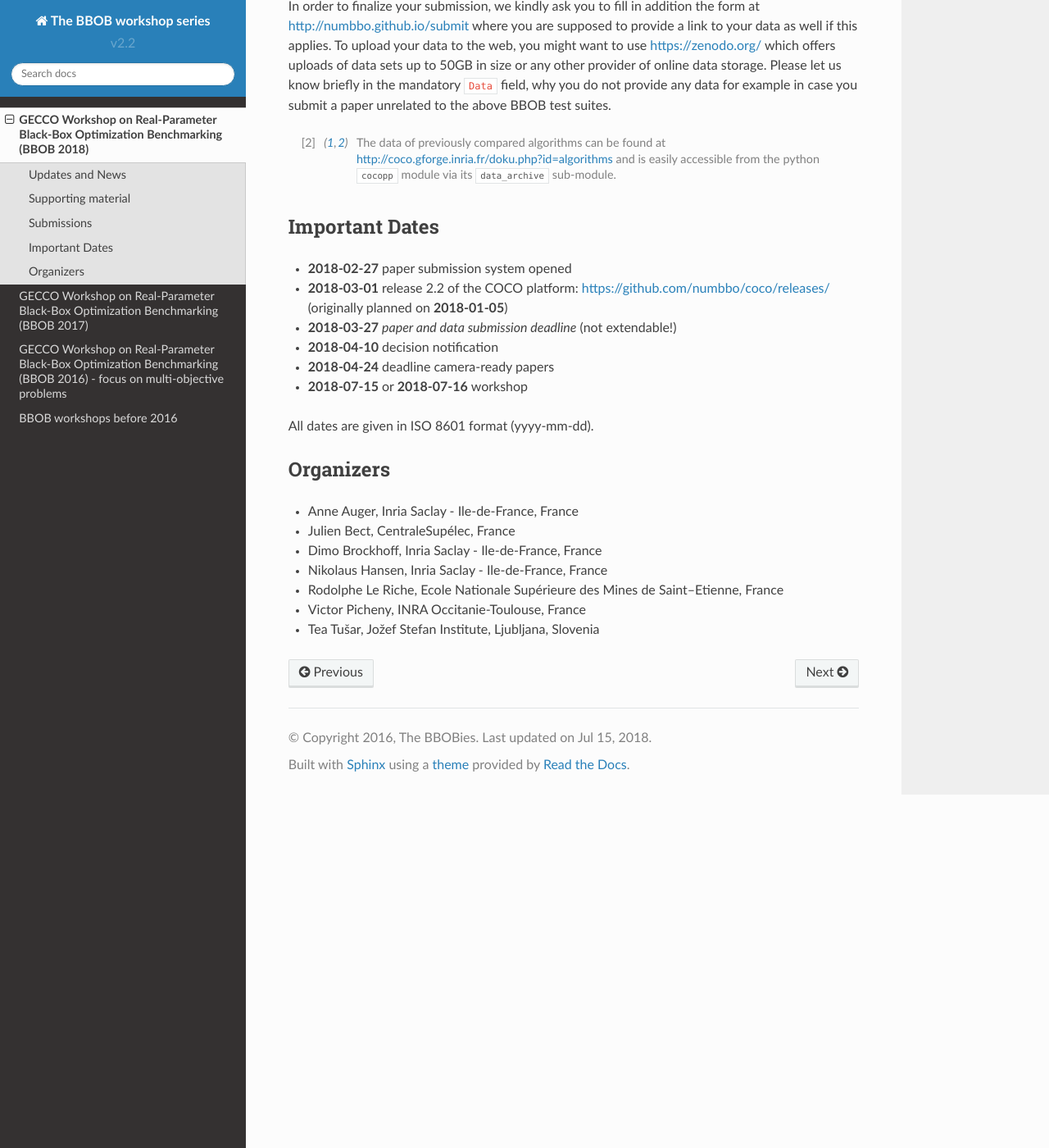
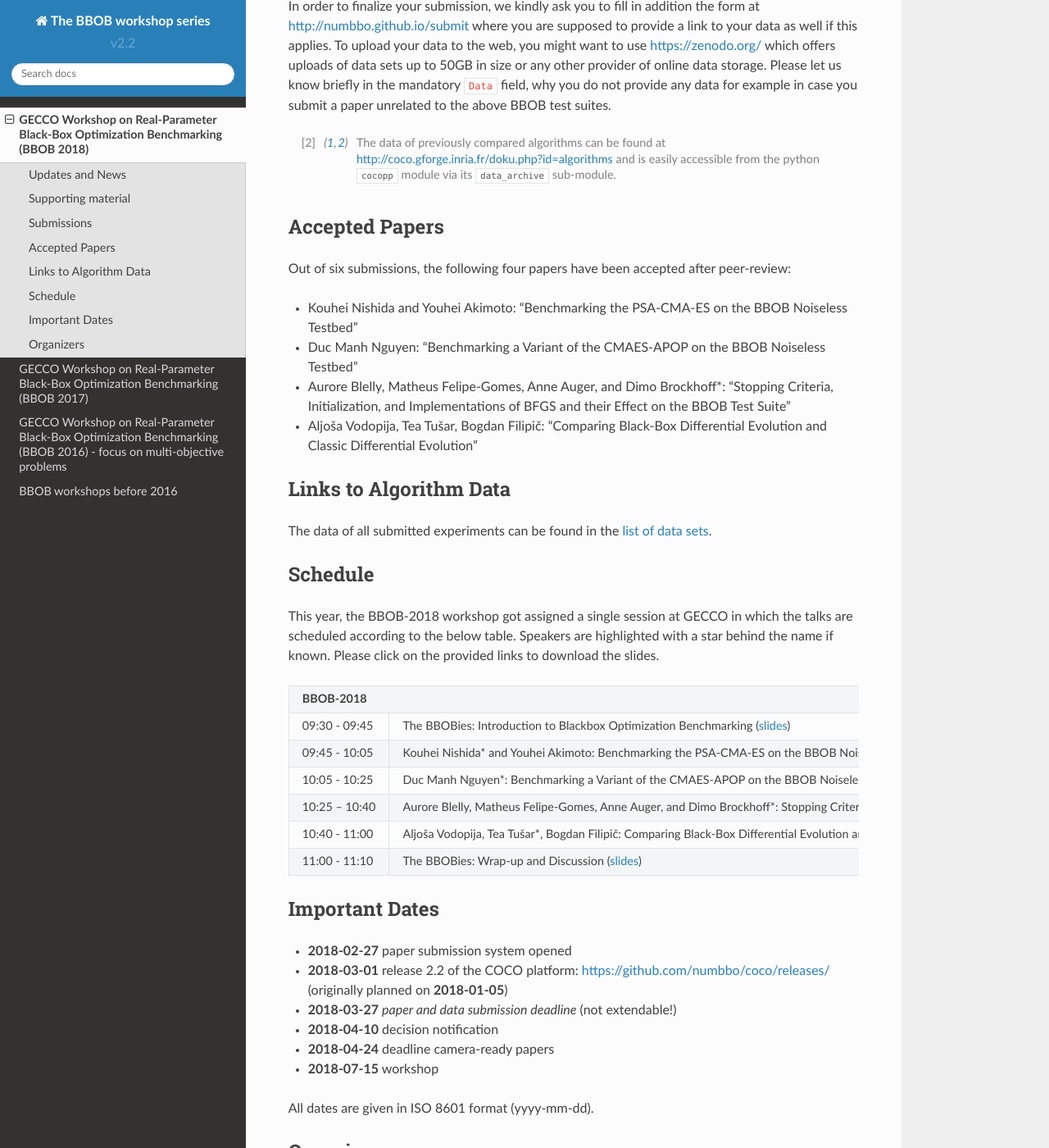
Before and after one commit to numbbo/workshops, a Sphinx documentation site: the page built from sources-webpage/source/BBOB-2018/index.rst, in a window 1280 px wide and 1400 px high, scrolled down 3089 px. Shown: the whole window at 82% size. Built offline with Sphinx 7.4.7 and the Read the Docs theme 2.0.0, drawn with Linux system fonts in a browser that asks for light colours; formulas are drawn with MathJax 3.

Commit message:
updated schedule, added links to papers, etc.

```diff
--- a/sources-webpage/source/BBOB-2018/index.rst
+++ b/sources-webpage/source/BBOB-2018/index.rst
@@ -173,50 +173,60 @@
    sub-module.
 
 
+Accepted Papers
+---------------
+Out of six submissions, the following four papers have been accepted after peer-review:
 
-.. Preliminary Schedule
-   --------------------
-   Both BBOB-2017 sessions took place on the second day of GECCO (Sunday July 16, 2017) in the Amethyst room.
-   Speakers are highlighted with a star behind the name if known. Please click on the provided links to download the slides.
+* Kouhei Nishida and Youhei Akimoto: "Benchmarking the PSA-CMA-ES on the BBOB Noiseless Testbed"
+* Duc Manh Nguyen: "Benchmarking a Variant of the CMAES-APOP on the BBOB Noiseless Testbed"
+* Aurore Blelly, Matheus Felipe-Gomes, Anne Auger, and Dimo Brockhoff*: "Stopping Criteria, Initialization, and Implementations of BFGS and their Effect on the BBOB Test Suite"
+* Aljoša Vodopija, Tea Tušar, Bogdan Filipič: "Comparing Black-Box Differential Evolution and Classic Differential Evolution"
 
-   .. tabularcolumns:: |l|p{5cm}|
 
-   +---------------+-------------------------------------------------------------------------------------------------------------------+
-   | **Session I**                                                                                                                     |
-   +---------------+-------------------------------------------------------------------------------------------------------------------+
-   | 08:30 - 09:05 | The BBOBies: Introduction to Blackbox Optimization Benchmarking                                                   |
-   |               |                                                                                                                   |
-   +---------------+-------------------------------------------------------------------------------------------------------------------+
-   | 09:05 - 09:30 | Simon Wessing*:                                                                                                   |
-   |               | Benchmarking the SMS-EMOA with Self-adaptation on the bbob-biobj Test Suite                                       |
-   |               | (`slides <http://coco.gforge.inria.fr/presentation-archive/2017-GECCO/02-Wessing-SMS-EMOA-SA.pdf>`__)             |
-   +---------------+-------------------------------------------------------------------------------------------------------------------+
-   | 09:30 - 09:55 | Mario García-Valdez* and Juan-J. Merelo:                                                                          |
-   |               | Benchmarking a Pool-Based Execution with GA and PSO Workers on the BBOB Noiseless Testbed                         |
-   +---------------+-------------------------------------------------------------------------------------------------------------------+
-   | 09:55 - 10:20 | Zbynek Pitra*, Lukas Bajer, Jakub Repicky, and Martin Holena:                                                     |
-   |               | Comparison of Ordinal and Metric Gaussian Process Regression as Surrogate Models for CMA Evolution Strategy       |
-   |               | (`slides <http://coco.gforge.inria.fr/presentation-archive/2017-GECCO/04-Pitra-DTS-CMA.pdf>`__)                   |
-   +---------------+-------------------------------------------------------------------------------------------------------------------+
-   | **Session II**                                                                                                                    |
-   +---------------+-------------------------------------------------------------------------------------------------------------------+
-   | 10:40 - 10:50 | The BBOBies: Session Introduction                                                                                 |
-   +---------------+-------------------------------------------------------------------------------------------------------------------+
-   | 10:50 - 11:15 | Dogan Aydin* and Gurcan Yavuz:                                                                                    |
-   |               | Self-adaptive Search Equation-Based Artificial Bee Colony Algorithm with CMA-ES on the Noiseless BBOB Testbed     |
-   |               | (`slides <http://coco.gforge.inria.fr/presentation-archive/2017-GECCO/06-Aydin-SSEABC.pdf>`__)                    |
-   +---------------+-------------------------------------------------------------------------------------------------------------------+
-   | 11:15 - 11:40 | Duc Manh Nguyen and Nikolaus Hansen*:                                                                             |
-   |               | Benchmarking CMAES-APOP on the BBOB Noiseless Testbed                                                             |
-   +---------------+-------------------------------------------------------------------------------------------------------------------+
-   | 11:40 - 12:05 | Takahiro Yamaguchi and Youhei Akimoto*:                                                                           |
-   |               | Benchmarking the Novel CMA-ES Restart Strategy Using the Search History on the BBOB Noiseless Testbed             |
-   |               | (`slides <http://coco.gforge.inria.fr/presentation-archive/2017-GECCO/08-Akimoto-KL-CMA.pdf>`__)                  |
-   +---------------+-------------------------------------------------------------------------------------------------------------------+
-   | 12:05 - 12:30 | The BBOBies: Wrap-up and Open Discussion                                                                          |
-   +---------------+-------------------------------------------------------------------------------------------------------------------+
 
-   .. |               | (`slides <http://coco.gforge.inria.fr/presentation-archive/2016-GECCO/05_Cheryl_MO-DIRECT.pdf>`__)                |
+Links to Algorithm Data
+-----------------------
+The data of all submitted experiments can be found in the
+`list of data sets <http://coco.gforge.inria.fr/doku.php?id=algorithms>`_.
+
+
+
+
+Schedule
+--------------------
+This year, the BBOB-2018 workshop got assigned a single session at GECCO in which the talks are scheduled according
+to the below table. Speakers are highlighted with a star behind the name if known.
+Please click on the provided links to download the slides.
+
+.. tabularcolumns:: |l|p{5cm}|
+
++---------------+-------------------------------------------------------------------------------------------------------------------+
+| **BBOB-2018**                                                                                                                     |
++---------------+-------------------------------------------------------------------------------------------------------------------+
+| 09:30 - 09:45 | The BBOBies: Introduction to Blackbox Optimization Benchmarking                                                   |
+|               | (`slides <http://coco.gforge.inria.fr/presentation-archive/2018-GECCO/01_Dimo_bbob-2018-intro.pdf>`__)            |
++---------------+-------------------------------------------------------------------------------------------------------------------+
+| 09:45 - 10:05 | Kouhei Nishida* and Youhei Akimoto:                                                                               |
+|               | Benchmarking the PSA-CMA-ES on the BBOB Noiseless Testbed                                                         |
+|               | (`slides <http://coco.gforge.inria.fr/presentation-archive/2018-GECCO/02_Kohei_psa.pdf>`__)                       |
++---------------+-------------------------------------------------------------------------------------------------------------------+
+| 10:05 - 10:25 | Duc Manh Nguyen*:                                                                                                 |
+|               | Benchmarking a Variant of the CMAES-APOP on the BBOB Noiseless Testbed                                            |
+|               | (`slides <http://coco.gforge.inria.fr/presentation-archive/2018-GECCO/03_Manh_cmaesapop.pdf>`__)                  |
++---------------+-------------------------------------------------------------------------------------------------------------------+
+| 10:25 – 10:40 | Aurore Blelly, Matheus Felipe-Gomes, Anne Auger, and Dimo Brockhoff*:                                             |
+|               | Stopping Criteria, Initialization, and Implementations of BFGS and their Effect on the BBOB Test Suite            |
+|               | (`slides <http://coco.gforge.inria.fr/presentation-archive/2018-GECCO/04_bfgs.pdf>`__)                            |
++---------------+-------------------------------------------------------------------------------------------------------------------+
+| 10:40 - 11:00 | Aljoša Vodopija, Tea Tušar*, Bogdan Filipič:                                                                      |
+|               | Comparing Black-Box Differential Evolution and Classic Differential Evolution                                     |
+|               | (`slides <http://coco.gforge.inria.fr/presentation-archive/2018-GECCO/05_tea_de.pdf>`__)                          |
++---------------+-------------------------------------------------------------------------------------------------------------------+
+| 11:00 - 11:10 | The BBOBies: Wrap-up and Discussion                                                                               |
+|               | (`slides <http://coco.gforge.inria.fr/presentation-archive/2018-GECCO/06_Dimo_bbob-2018-wrapup.pdf>`__)           |
++---------------+-------------------------------------------------------------------------------------------------------------------+
+
+
 
 
 Important Dates
@@ -227,7 +237,7 @@
 * **2018-03-27** *paper and data submission deadline* (not extendable!)
 * **2018-04-10** decision notification
 * **2018-04-24** deadline camera-ready papers
-* **2018-07-15** or **2018-07-16** workshop
+* **2018-07-15** workshop
 
 All dates are given in ISO 8601 format (yyyy-mm-dd).
 
```
Also changed, not shown: sources-webpage/source/BBOB-2017/index.rst (+5 -4 lines).
